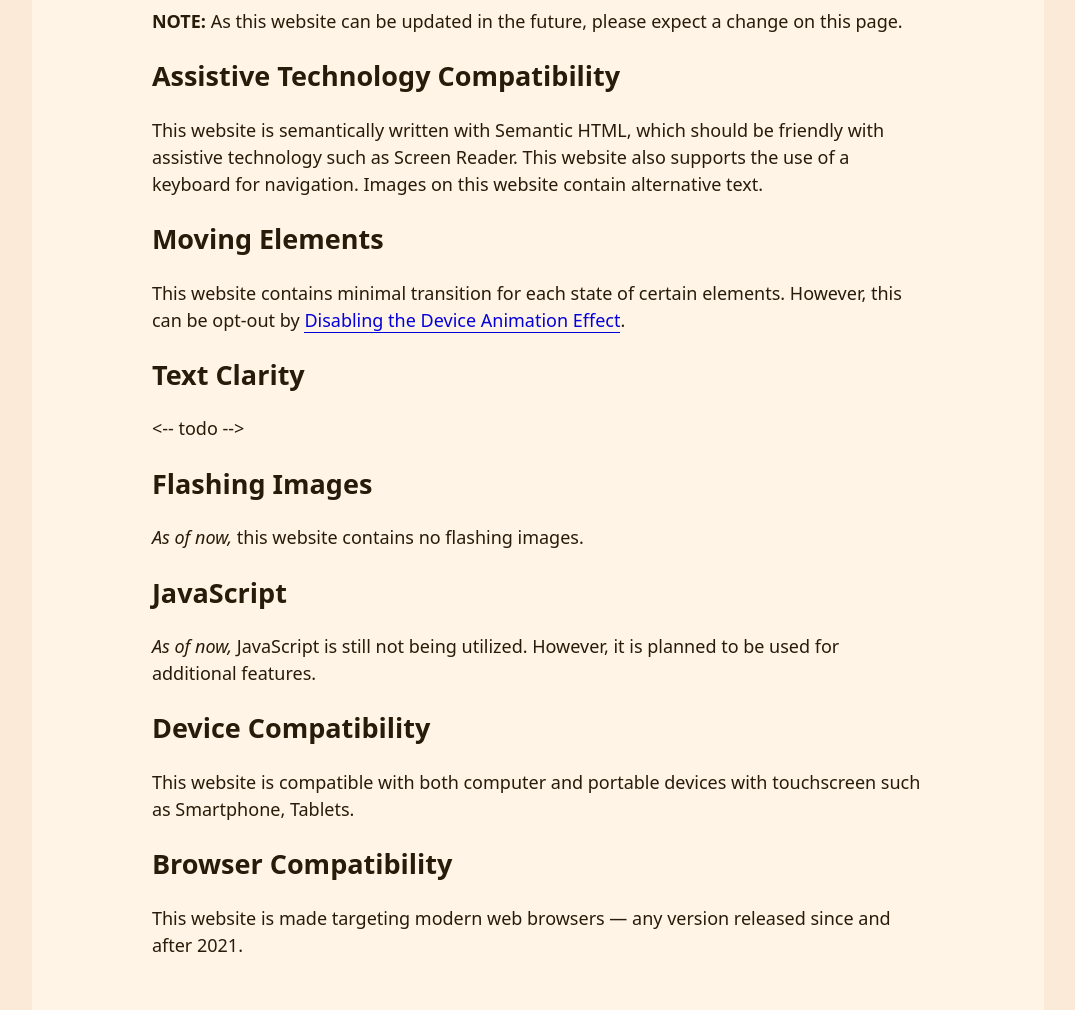
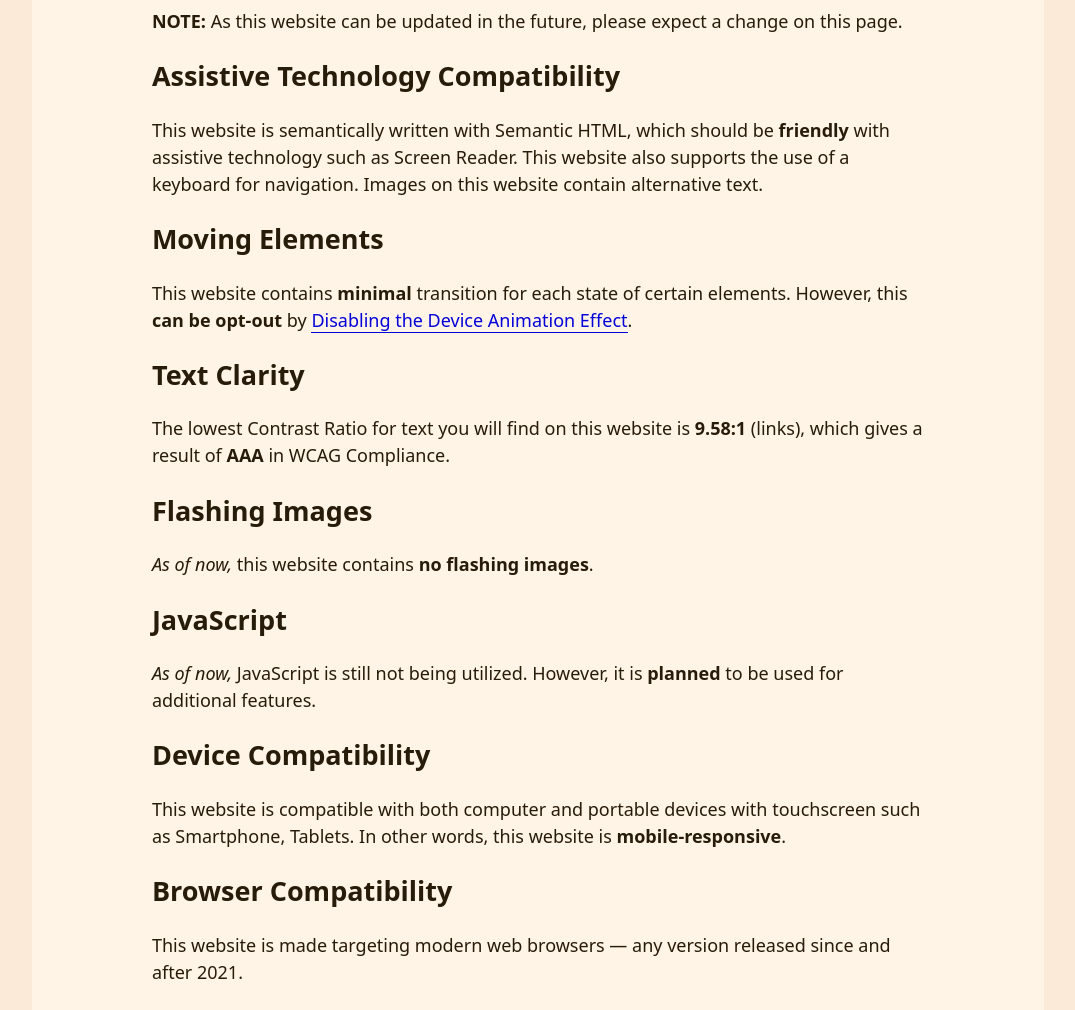
Before and after one commit to NaiNonTH/nons.page, an Eleventy site: page src/accessibility.md in a window 1280 px wide. Shown: the part 270-1280 px from the top of the page, without its empty margins (102-1177 px from the left). Built offline with nearby package versions, Linux system fonts and the light colour scheme; Eleventy itself is replaced by a stand-in of ours; files that its build step writes are made by us from their sources.

Commit message:
Emphasized, add content for Text Clarity

```diff
--- a/src/accessibility.md
+++ b/src/accessibility.md
@@ -9,27 +9,27 @@ timeDescription: Last Updated since
 
 ## Assistive Technology Compatibility
 
-This website is semantically written with Semantic HTML, which should be friendly with assistive technology such as Screen Reader. This website also supports the use of a keyboard for navigation. Images on this website contain alternative text.
+This website is semantically written with Semantic HTML, which should be **friendly** with assistive technology such as Screen Reader. This website also supports the use of a keyboard for navigation. Images on this website contain alternative text.
 
 ## Moving Elements
 
-This website contains minimal transition for each state of certain elements. However, this can be opt-out by [Disabling the Device Animation Effect](https://www.wikihow.com/Disable-Animations-in-Windows-10).
+This website contains **minimal** transition for each state of certain elements. However, this **can be opt-out** by [Disabling the Device Animation Effect](https://www.wikihow.com/Disable-Animations-in-Windows-10).
 
 ## Text Clarity
 
-<-- todo -->
+The lowest Contrast Ratio for text you will find on this website is **9.58:1** (links), which gives a result of **AAA** in WCAG Compliance.
 
 ## Flashing Images
 
-*As of now,* this website contains no flashing images.
+*As of now,* this website contains **no flashing images**.
 
 ## JavaScript
 
-*As of now,* JavaScript is still not being utilized. However, it is planned to be used for additional features.
+*As of now,* JavaScript is still not being utilized. However, it is **planned** to be used for additional features.
 
 ## Device Compatibility
 
-This website is compatible with both computer and portable devices with touchscreen such as Smartphone, Tablets.
+This website is compatible with both computer and portable devices with touchscreen such as Smartphone, Tablets. In other words, this website is **mobile-responsive**.
 
 ## Browser Compatibility
 
```
